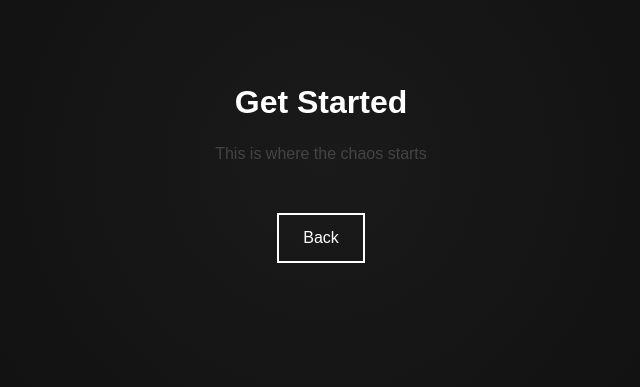
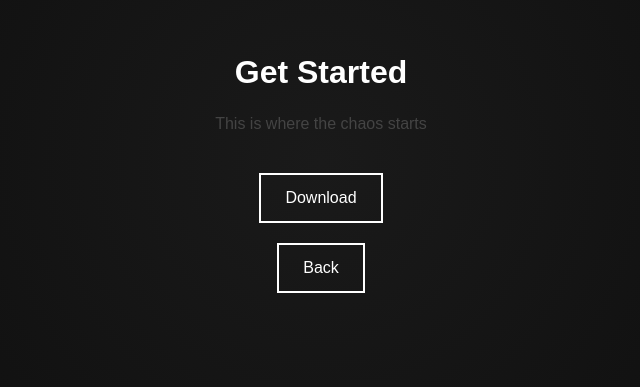
Before and after one commit to abi-privated/larp.lol, a plain HTML site: page get-started.html in a window 1280 px wide. Shown: the part 237-624 px from the top of the page, without its empty margins (319-959 px from the left). Drawn offline with Linux system fonts and the light colour scheme.

Commit message:
Update get-started.html

```diff
--- a/get-started.html
+++ b/get-started.html
@@ -33,19 +33,23 @@
             line-height: 1.6;
         }
 
-        .back-box {
+        .button-box {
             display: inline-block;
             border: 2px solid #fff;
             padding: 4px;
-            margin-top: 30px;
+            margin-top: 20px;
         }
 
-        .back {
+        .button {
             display: inline-block;
             padding: 10px 20px;
             text-decoration: none;
             color: white;
             transition: 0.2s;
+        }
+
+        .button:hover {
+            color: #cc33ff;
         }
     </style>
 </head>
@@ -59,8 +63,20 @@
             This is where the chaos starts<br>
         </p>
 
-        <div class="back-box">
-            <a class="back" href="index.html">Back</a>
+        <!-- Download button (Discord link) -->
+        <div class="button-box">
+            <a class="button" href="https://discord.gg/KPxcaseC74" target="_blank">
+                Download
+            </a>
+        </div>
+
+        <br>
+
+        <!-- Back button -->
+        <div class="button-box">
+            <a class="button" href="index.html">
+                Back
+            </a>
         </div>
     </div>
 
```
